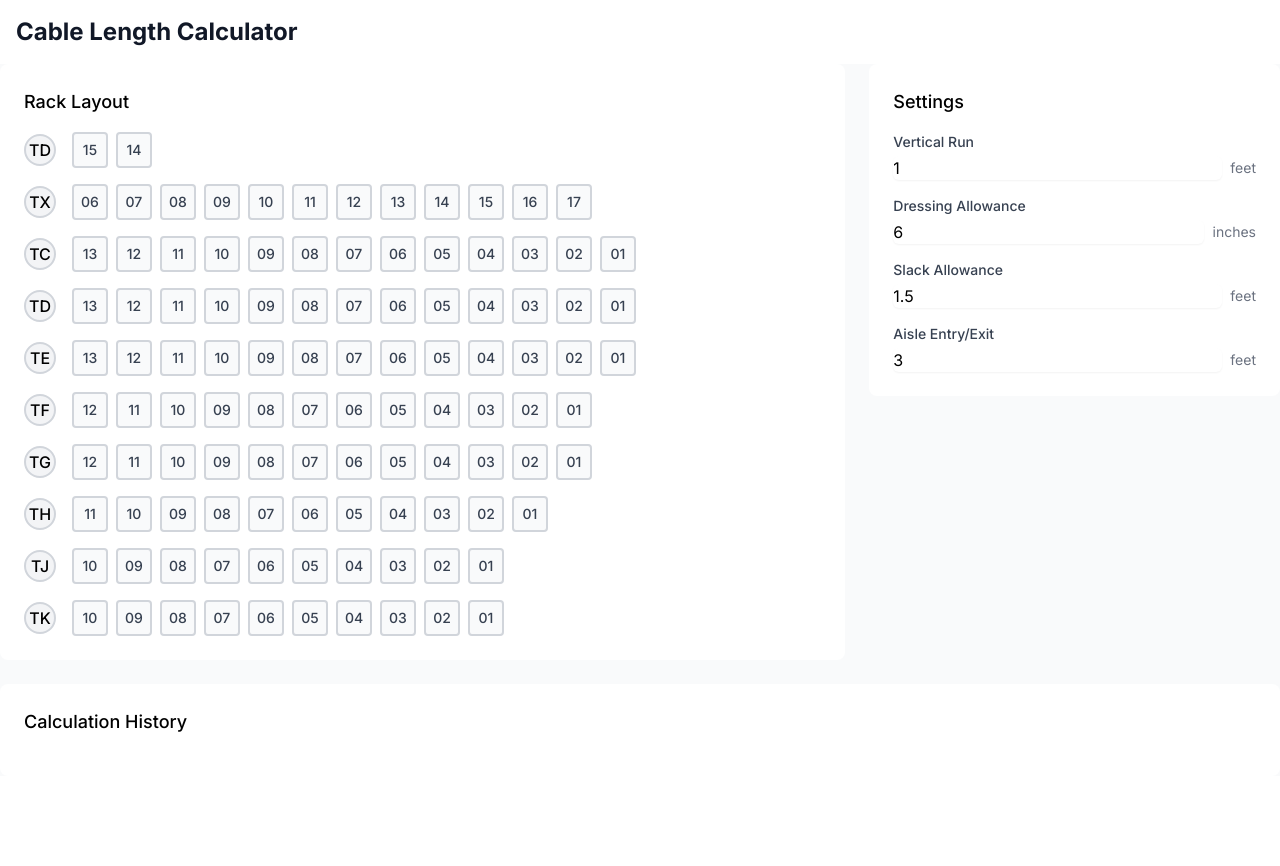
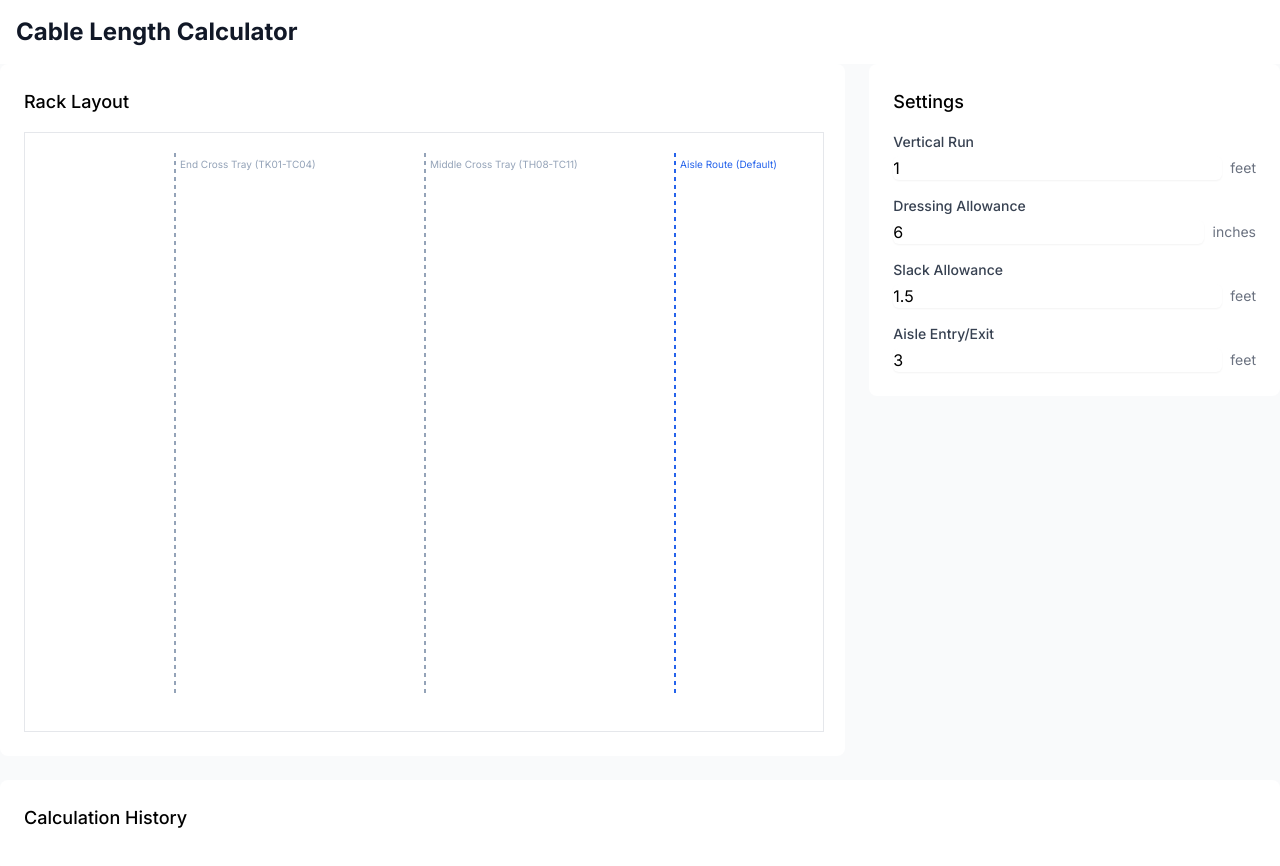
Before and after one commit to tinrooster/cablecalc, a Next.js app: page / in a window 1280 px wide. Shown: the top 866 px of the page. Before the commit the page ends 800 px from the top, so only its background shows below. Built offline with nearby package versions, Linux system fonts and the light colour scheme.

Commit message:
refactor(all): stuck with hyphenation error in react rendering

```diff
--- a/components/RackGrid.tsx
+++ b/components/RackGrid.tsx
@@ -1,64 +1,58 @@
 "use client"
 
-import { useState } from 'react';
-
-type RackPosition = {
-  row: string;  // TD, TX, TC, etc.
-  number: string;  // 01-17
-};
+import { memo } from 'react';
 
 interface RackGridProps {
-  onSourceSelect: (position: RackPosition) => void;
-  onTargetSelect: (position: RackPosition) => void;
-  selectedSource?: RackPosition;
-  selectedTarget?: RackPosition;
+  routeType: 'aisle' | 'midcross' | 'endcross';
+  sourcePosition: string | null;
+  targetPosition: string | null;
 }
 
-export function RackGrid({
-  onSourceSelect,
-  onTargetSelect,
-  selectedSource,
-  selectedTarget
+export const RackGrid = memo(function RackGrid({
+  routeType,
+  sourcePosition,
+  targetPosition
 }: RackGridProps) {
-
-  // Define rack rows
-  const rackRows = [
-    { id: 'TD', cells: ['15', '14'] },
-    { id: 'TX', cells: ['06', '07', '08', '09', '10', '11', '12', '13', '14', '15', '16', '17'] },
-    { id: 'TC', cells: ['13', '12', '11', '10', '09', '08', '07', '06', '05', '04', '03', '02', '01'] },
-    // Add other rows (TD, TE, TF, etc.)
-  ];
-
+  // SVG-only content
   return (
-    <div className="grid gap-2">
-      {rackRows.map((row) => (
-        <div key={row.id} className="flex items-center gap-2">
-          <div className="w-8 font-bold">{row.id}</div>
-          <div className="flex gap-1">
-            {row.cells.map((cell) => (
-              <button
-                key={`${row.id}-${cell}`}
-                className={`
-                  w-10 h-10 border rounded
-                  ${selectedSource?.row === row.id && selectedSource?.number === cell ? 'bg-blue-200' : ''}
-                  ${selectedTarget?.row === row.id && selectedTarget?.number === cell ? 'bg-green-200' : ''}
-                  hover:bg-gray-100
-                `}
-                onClick={() => {
-                  const position = { row: row.id, number: cell };
-                  if (!selectedSource) {
-                    onSourceSelect(position);
-                  } else if (!selectedTarget) {
-                    onTargetSelect(position);
-                  }
-                }}
-              >
-                {cell}
-              </button>
-            ))}
-          </div>
-        </div>
-      ))}
-    </div>
+    <g>
+      {/* Path indicators */}
+      <g>
+        <line
+          x1={150} y1={20}
+          x2={150} y2={560}
+          stroke={routeType === 'endcross' ? "#2563eb" : "#94a3b8"}
+          strokeWidth={2}
+          strokeDasharray="4 4"
+        />
+        <text x={155} y={35} className="text-[10px]" fill={routeType === 'endcross' ? "#2563eb" : "#94a3b8"}>
+          End Cross Tray (TK01-TC04)
+        </text>
+      </g>
+      <g>
+        <line
+          x1={400} y1={20}
+          x2={400} y2={560}
+          stroke={routeType === 'midcross' ? "#2563eb" : "#94a3b8"}
+          strokeWidth={2}
+          strokeDasharray="4 4"
+        />
+        <text x={405} y={35} className="text-[10px]" fill={routeType === 'midcross' ? "#2563eb" : "#94a3b8"}>
+          Middle Cross Tray (TH08-TC11)
+        </text>
+      </g>
+      <g>
+        <line
+          x1={650} y1={20}
+          x2={650} y2={560}
+          stroke={routeType === 'aisle' ? "#2563eb" : "#94a3b8"}
+          strokeWidth={2}
+          strokeDasharray="4 4"
+        />
+        <text x={655} y={35} className="text-[10px]" fill={routeType === 'aisle' ? "#2563eb" : "#94a3b8"}>
+          Aisle Route (Default)
+        </text>
+      </g>
+    </g>
   );
-}
+});
--- /dev/null
+++ b/components/RackGrid/index.tsx
@@ -0,0 +1,27 @@
+'use client';
+
+import { memo } from 'react';
+
+interface RackGridProps {
+  routeType: 'aisle' | 'midcross' | 'endcross';
+}
+
+export const RackGrid = memo(function RackGrid({ routeType }: RackGridProps) {
+  return (
+    <g>
+      {/* Path indicators - using exact coordinates from UI */}
+      <g>
+        {/* Grid lines first */}
+        <line x1={650} y1={20} x2={650} y2={560}
+              stroke={routeType === 'aisle' ? "#2563eb" : "#94a3b8"}
+              strokeWidth={2} strokeDasharray="4 4" />
+        <text x={655} y={35} fontSize={10}>Aisle Route (Default)</text>
+      </g>
+
+      {/* Rack grid - matching the TD, TX, etc. layout */}
+      <g transform="translate(50, 100)">
+        {/* We'll add the rack grid here */}
+      </g>
+    </g>
+  );
+});
--- /dev/null
+++ b/components/ServerRoomCalculator.tsx
@@ -0,0 +1,28 @@
+'use client';
+
+import { useState } from 'react';
+import { Card, CardHeader, CardTitle, CardContent } from '@/components/ui/card';
+import { RackGrid } from './RackGrid';
+
+export function ServerRoomCalculator() {
+  const [routeType, setRouteType] = useState<'aisle' | 'midcross' | 'endcross'>('aisle');
+  const [sourcePosition, setSourcePosition] = useState<string | null>(null);
+  const [targetPosition, setTargetPosition] = useState<string | null>(null);
+
+  return (
+    <Card className="w-full max-w-5xl">
+      <CardHeader>
+        <CardTitle>Server Room Cable Calculator</CardTitle>
+      </CardHeader>
+      <CardContent>
+        <svg width={800} height={600} className="border border-gray-200">
+          <RackGrid
+            routeType={routeType}
+            sourcePosition={sourcePosition}
+            targetPosition={targetPosition}
+          />
+        </svg>
+      </CardContent>
+    </Card>
+  );
+}
--- /dev/null
+++ b/components/ServerRoomCalculator/RackLayout.tsx
@@ -0,0 +1,55 @@
+'use client';
+
+import { memo } from 'react';
+
+const ROUTE_PATHS = {
+  endcross: {
+    x: 150,
+    label: 'End Cross Tray (TK01-TC04)',
+    fixed: { source: 'TK01', target: 'TC04' }
+  },
+  midcross: {
+    x: 400,
+    label: 'Middle Cross Tray (TH08-TC11)',
+    fixed: { source: 'TH08', target: 'TC11' }
+  },
+  aisle: {
+    x: 650,
+    label: 'Aisle Route (Default)'
+  }
+};
+
+interface RackLayoutProps {
+  routeType: 'aisle' | 'midcross' | 'endcross';
+  sourcePosition: string | null;
+  targetPosition: string | null;
+}
+
+export const RackLayout = memo(function RackLayout({
+  routeType,
+  sourcePosition,
+  targetPosition
+}: RackLayoutProps) {
+  return (
+    <svg width={800} height={600} className="border border-gray-200">
+      {Object.entries(ROUTE_PATHS).map(([key, config]) => (
+        <g key={key} transform={`translate(${config.x}, 20)`}>
+          <line
+            x1="0" y1="0"
+            x2="0" y2="540"
+            stroke={routeType === key ? "#2563eb" : "#94a3b8"}
+            strokeWidth="2"
+            strokeDasharray="4 4"
+          />
+          <text
+            x="5" y="15"
+            className="text-[10px]"
+            fill={routeType === key ? "#2563eb" : "#94a3b8"}
+          >
+            {config.label}
+          </text>
+        </g>
+      ))}
+    </svg>
+  );
+});
--- /dev/null
+++ b/components/ServerRoomCalculator/index.tsx
@@ -0,0 +1,28 @@
+'use client';
+
+import { useState } from 'react';
+import { Card, CardHeader, CardTitle, CardContent } from '@/components/ui/card';
+import { RackLayout } from './RackLayout';
+
+export function ServerRoomCalculator() {
+  const [routeType, setRouteType] = useState<'aisle' | 'midcross' | 'endcross'>('aisle');
+  const [sourcePosition, setSourcePosition] = useState<string | null>(null);
+  const [targetPosition, setTargetPosition] = useState<string | null>(null);
+
+  return (
+    <Card className="w-full max-w-5xl">
+      <CardHeader>
+        <CardTitle>Server Room Cable Calculator</CardTitle>
+      </CardHeader>
+      <CardContent>
+        <div className="relative w-full h-full">
+          <RackLayout
+            routeType={routeType}
+            sourcePosition={sourcePosition}
+            targetPosition={targetPosition}
+          />
+        </div>
+      </CardContent>
+    </Card>
+  );
+}
--- a/components/calculator/elements/RackGrid.tsx
+++ b/components/calculator/elements/RackGrid.tsx
@@ -3,7 +3,6 @@
 import { useState, useCallback, useEffect } from 'react'
 import { RackPosition } from './RackPosition'
 import { RouteToggle } from './RouteToggle'
-import { PathOverlay } from './PathOverlay'
 
 // Define row configurations
 const RACK_ROWS = [
@@ -18,6 +17,30 @@ const RACK_ROWS = [
   { id: 'TJ', displayId: 'TJ', positions: ['10', '09', '08', '07', '06', '05', '04', '03', '02', '01'] },
   { id: 'TK', displayId: 'TK', positions: ['10', '09', '08', '07', '06', '05', '04', '03', '02', '01'] }
 ];
+
+// Add these constants at the top
+const PATHS = {
+  aisle: {
+    x: 650,  // Rightmost vertical line
+    label: 'Aisle Route (Default)'
+  },
+  middle: {
+    x: 400,  // Middle cross tray position
+    label: 'Middle Cross Tray (TH08-TC11)',
+    fixed: {
+      source: 'TH-08',
+      target: 'TC-11'
+    }
+  },
+  end: {
+    x: 150,   // End cross tray position
+    label: 'End Cross Tray (TK01-TC04)',
+    fixed: {
+      source: 'TK-01',
+      target: 'TC-04'
+    }
+  }
+};
 
 export function RackGrid() {
   const [routeType, setRouteType] = useState<'aisle' | 'mid-cross' | 'end-cross'>('aisle')
@@ -85,13 +108,28 @@ export function RackGrid() {
 
   return (
     <div className="relative w-full h-full">
-      <PathOverlay
-        routeType={routeType}
-        sourcePosition={sourcePosition}
-        targetPosition={targetPosition}
-      />
+      <svg width={800} height={600} className="border border-gray-200">
+        {/* Path Indicators - Add this before rack layout */}
+        {Object.entries(PATHS).map(([key, config]) => (
+          <g key={key} transform={`translate(${config.x}, 20)`}>
+            <line
+              x1="0" y1="0"
+              x2="0" y2="540"
+              stroke={routeType === key ? "#2563eb" : "#94a3b8"}
+              strokeWidth="2"
+              strokeDasharray="4 4"
+            />
+            <text
+              x="5" y="15"
+              className="text-[10px]"
+              fill={routeType === key ? "#2563eb" : "#94a3b8"}
+            >
+              {config.label}
+            </text>
+          </g>
+        ))}
 
-      <div className="grid gap-4">
+        {/* Rack Layout */}
         {RACK_ROWS.map((row) => (
           <div key={row.id} className="flex items-center gap-4">
             <div className="w-8 h-8 flex items-center justify-center bg-gray-100 border-2 border-gray-300 rounded-full font-medium">
@@ -114,7 +152,84 @@ export function RackGrid() {
             </div>
           </div>
         ))}
-      </div>
+
+        {/* Active Path - This replaces the separate PathOverlay component */}
+        {sourcePosition && targetPosition && (
+          <g className="pointer-events-none">
+            {routeType === 'aisle' ? (
+              <AislePath source={sourcePosition} target={targetPosition} />
+            ) : (
+              <CrossTrayPath
+                source={sourcePosition}
+                target={targetPosition}
+                fixedPath={PATHS[routeType].fixed}
+                pathX={PATHS[routeType].x}
+              />
+            )}
+          </g>
+        )}
+      </svg>
     </div>
   )
 }
+
+// Path rendering components
+function AislePath({ source, target }) {
+  const sourcePt = getRackPosition(source);
+  const targetPt = getRackPosition(target);
+  const aisleX = PATHS.aisle.x;
+
+  return (
+    <path
+      d={`M ${sourcePt.x},${sourcePt.y}
+          H ${aisleX}
+          V ${targetPt.y}
+          H ${targetPt.x}`}
+      stroke="#2563eb"
+      strokeWidth="2"
+      strokeDasharray="4 4"
+      fill="none"
+    />
+  );
+}
+
+function CrossTrayPath({ source, target, fixedPath, pathX }) {
+  const sourcePt = getRackPosition(source);
+  const targetPt = getRackPosition(target);
+  const fixedStart = getRackPosition(fixedPath.source);
+  const fixedEnd = getRackPosition(fixedPath.target);
+
+  return (
+    <>
+      {/* Fixed cross tray path */}
+      <path
+        d={`M ${fixedStart.x},${fixedStart.y}
+            L ${fixedEnd.x},${fixedEnd.y}`}
+        stroke="#2563eb"
+        strokeWidth="2"
+        strokeDasharray="4 4"
+        fill="none"
+      />
+
+      {/* Source to cross tray */}
+      <path
+        d={`M ${sourcePt.x},${sourcePt.y}
+            H ${pathX}`}
+        stroke="#2563eb"
+        strokeWidth="2"
+        strokeDasharray="4 4"
+        fill="none"
+      />
+
+      {/* Target to cross tray */}
+      <path
+        d={`M ${targetPt.x},${targetPt.y}
+            H ${pathX}`}
+        stroke="#2563eb"
+        strokeWidth="2"
+        strokeDasharray="4 4"
+        fill="none"
+      />
+    </>
+  );
+}
```
Also changed, not shown: app/calculator/page.tsx (added, +9 -0 lines), components/calculator/context/SettingsContext.tsx (+14 -33 lines).
